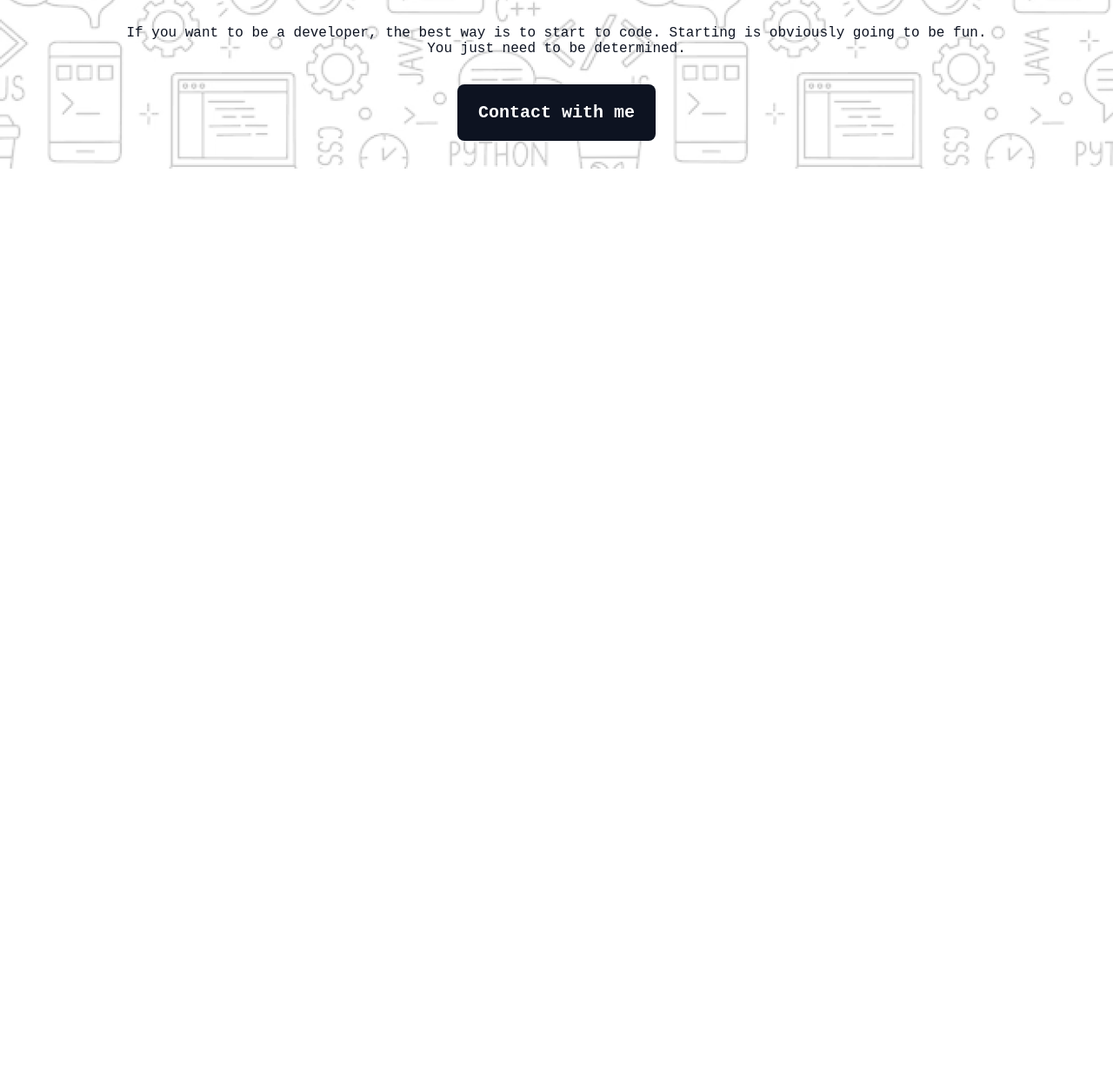
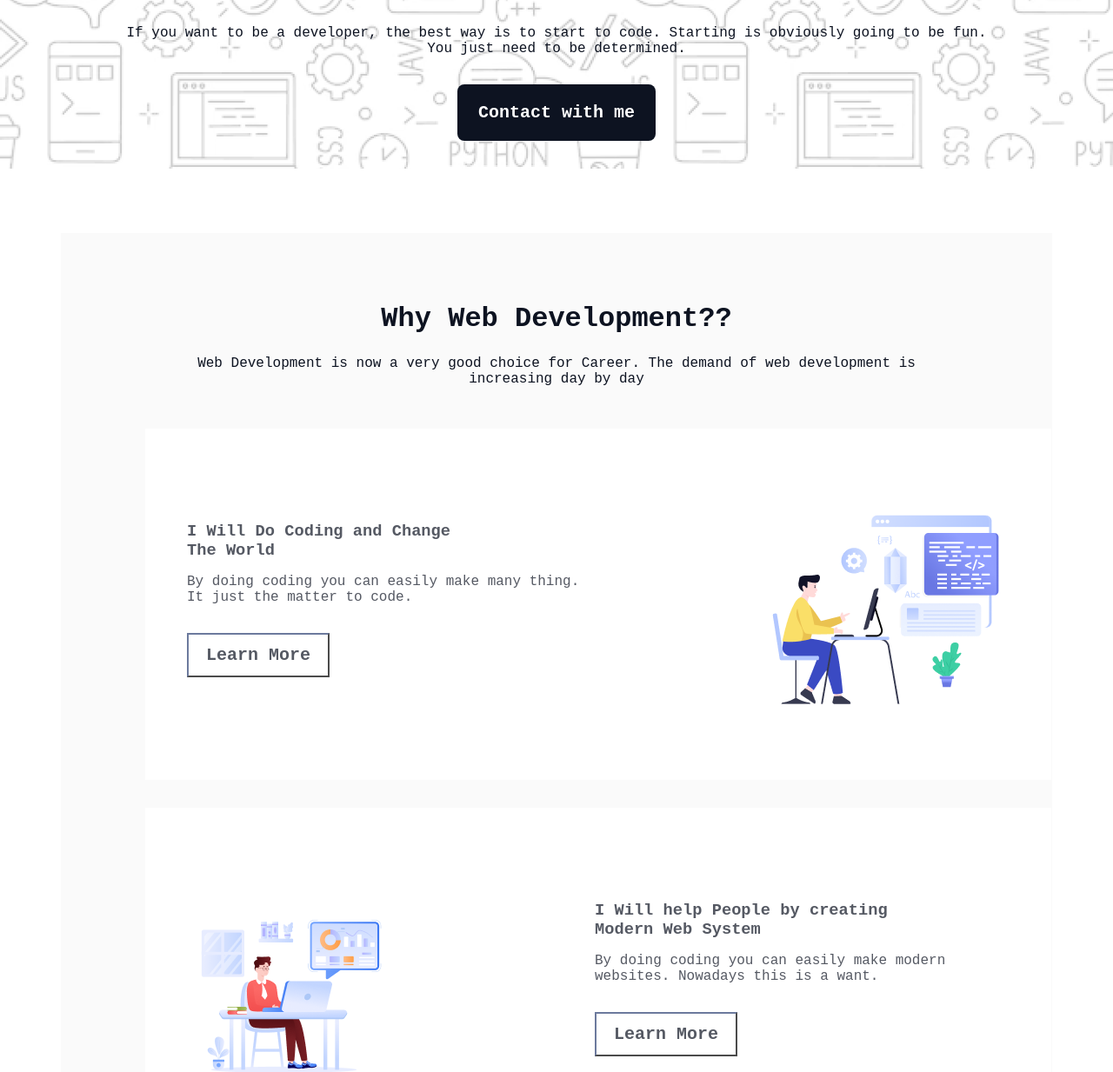
Before and after one commit to AzmainAzad/Assignment-1, a plain HTML site: page index.html in a window 1280 px wide. Shown: the part 508-1741 px from the top of the page at 87% size. Before the commit the page ends 800 px from the top, so only its background shows below. Drawn offline with Linux system fonts and the light colour scheme; a web font is replaced by a local one.

Commit message:
Adding Why Web Development part

```diff
--- a/Styles/style.css
+++ b/Styles/style.css
@@ -75,3 +75,109 @@ nav{
    font-family: "Azeret Mono", monospace;
    margin-bottom: 32px;
 }
+
+
+/* Css of Why Web Development part */
+.development{
+   background-color: rgba(13, 19, 33, 0.02);
+   width: 1140px;
+   margin: 74px auto 0;
+}
+
+.dev-container{
+   width: 946px;
+   margin: auto;
+}
+
+.dev-description{
+   width: 852px;
+   padding: 80px 47px 48px;
+   text-align: center;
+}
+
+.devp{
+   font-size: 16;
+   font-family: "Azeret Mono", monospace;
+   color: #0D1321;
+}
+
+.devh2{
+  margin-bottom: 24px;
+  font-size: 32px;
+  font-weight: 700;
+  font-family: "Azeret Mono", monospace;
+  color: #0D1321;
+}
+
+.sub-dev{
+   width: 946px;
+   height: 336px;
+   background-color: white;
+   display: flex;
+   align-items: center;
+   justify-content: space-between;
+   padding: 48px 48px 20px 48px;
+   margin-bottom: 32px;
+
+}
+
+.sub-dev1{
+    width: 477px;
+    height: 219px;
+    text-align: left;
+}
+
+.sub-devh3{
+    width: 340px;
+    font-size: 24;
+    font-weight: bold;
+    font-family: "Azeret Mono", monospace;
+    color: rgba(13, 19, 33, 0.7);
+    margin-bottom: 16px;
+}
+
+.sub-devp{
+    font-size: 16px;
+    font-family: "Azeret Mono", monospace;
+    color: rgba(13, 19, 33, 0.7);
+    margin-bottom: 32px;
+}
+
+.sub-devbtn{
+   font-size: 20px;
+   font-family: "Azeret Mono", monospace;
+   font-weight: 600;
+   color: rgba(13, 19, 33, 0.7);
+   background-color: white;
+   border-color: rgba(13, 19, 33, 0.7);
+   padding: 12px 20px;
+}
+
+.sub-dev2{
+    width: 274px;
+    height: 240px;
+}
+
+.sub-dev3{
+    width: 240px;
+    height: 240px;
+}
+
+.sub-dev4{
+    width: 477px;
+    height: 219px;
+}
+
+.sub-dev5{
+    width: 477px;
+    height: 219px;
+}
+
+.sub-dev6{
+    width: 240px;
+    height: 240px;
+}
+
+.last-dev{
+    padding-bottom: 30px;
+}
--- a/index.html
+++ b/index.html
@@ -24,7 +24,45 @@
     </header>
 
     <main>
-
+      <section class="development">
+       <div class="dev-container">
+        <div class="dev-description">
+          <h2 class="devh2">Why Web Development??</h2>
+          <p class="devp">Web Development is now a very good choice for Career. The demand of web development is increasing day by day
+          </p>
+        </div>
+        <div class="sub-dev">
+           <div class="sub-dev1">
+              <h3 class="sub-devh3">I Will Do Coding and Change The World</h3>
+              <p class="sub-devp">By doing coding you can easily make many thing. It just the matter to code.</p>
+              <button class="sub-devbtn">Learn More</button>
+           </div>
+           <div class="sub-dev2">
+             <img src="assets/Layer_1.png" alt="Doing Coding">
+           </div>
+        </div>
+        <div class="sub-dev">
+          <div class="sub-dev3">
+             <img src="assets/Group 3.png" alt="Making Website">
+          </div>
+          <div class="sub-dev4">
+            <h3 class="sub-devh3">I Will help People by creating Modern Web System</h3>
+            <p class="sub-devp">By doing coding you can easily make modern websites. Nowadays this is a want.</p>
+            <button class="sub-devbtn">Learn More</button>
+          </div>
+        </div>
+        <div class="sub-dev last-dev">
+          <div class="sub-dev5">
+            <h3 class="sub-devh3">I Will Do Coding and Change The World</h3>
+            <p class="sub-devp">By doing coding you can easily make many thing. It just the matter to code.</p>
+            <button class="sub-devbtn">Learn More</button>
+          </div>
+          <div class="sub-dev6">
+             <img src="assets/Group 4.png" alt="Doing Coding">
+          </div>
+        </div>
+       </div>
+      </section>
     </main>
 
     <footer>
```
